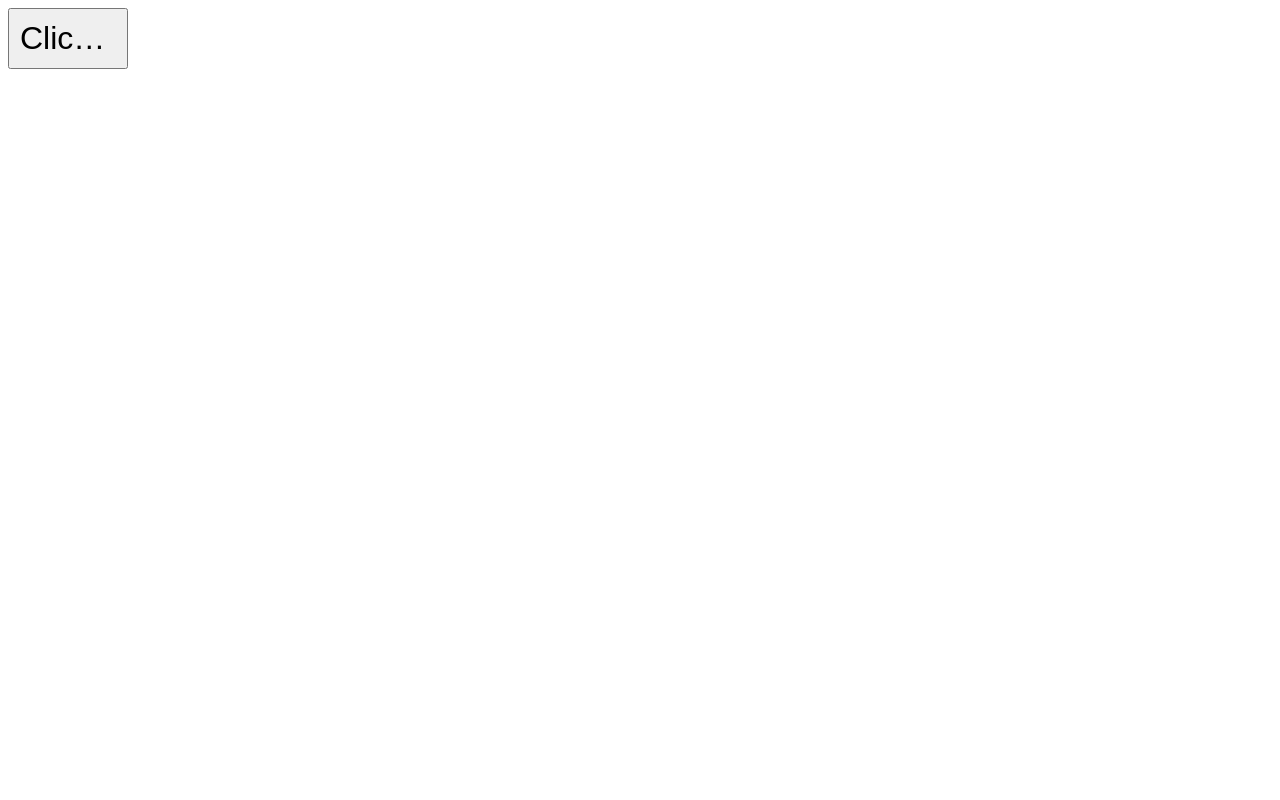
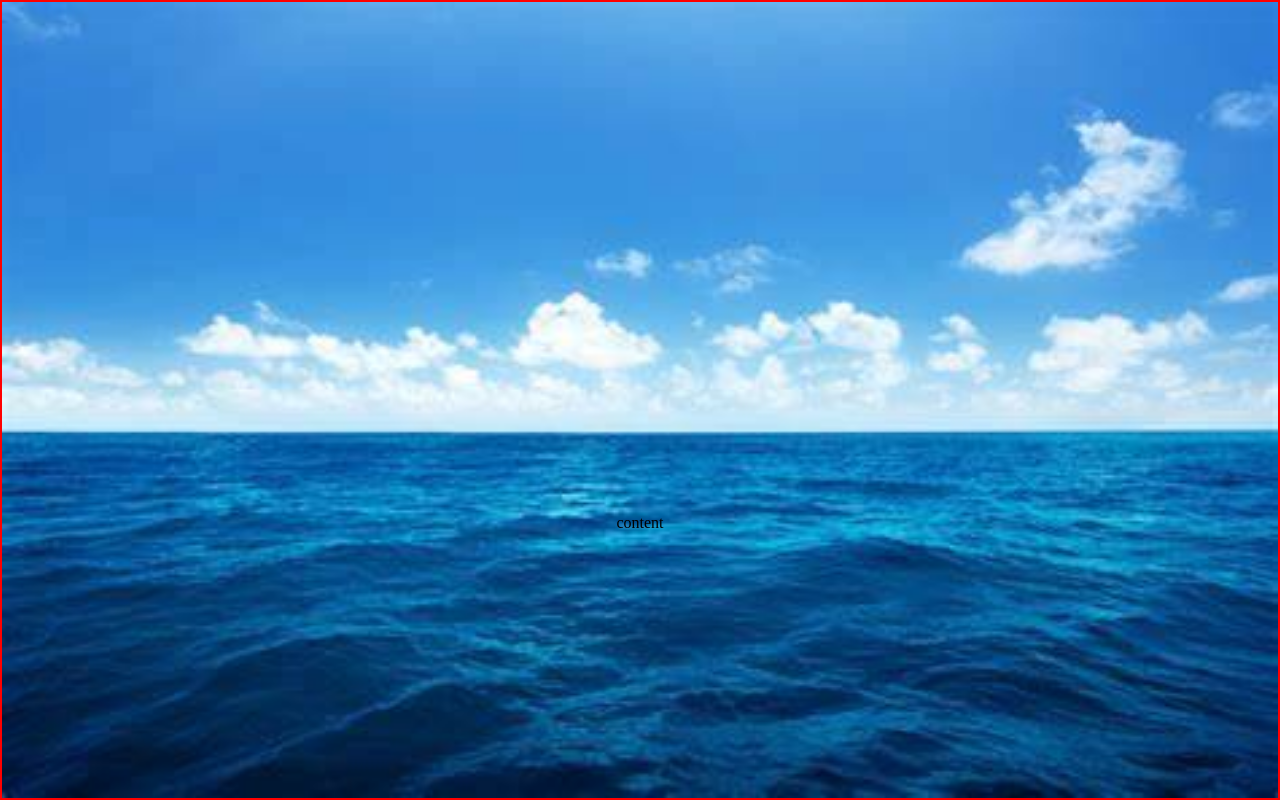
Before and after one commit to Hordiienko-93/Projecte-CSS-Html, a plain HTML site: page index.html in a window 1280 px wide. Drawn offline with Linux system fonts and the light colour scheme.

Commit message:
add backgraund imig

```diff
--- a/assets/css/style.css
+++ b/assets/css/style.css
@@ -1,14 +1,18 @@
-.btn{
-  min-width: 60px;
-  width: 100%;
-   max-width: 120px;
+body{
+  margin: 0;
+
+}
+.container{
+  height: 100vh;
+  padding-top:40%;
+  box-sizing: border-box;
+  border: 2px solid red;
+  background-color: chocolate;
+  background-image: url(./images/sea.jfif);
+  background-repeat: no-repeat;
+  background-size: cover;
+  background-position: center;
+  text-align: center;
 
 
-  padding: 10px;
-  font-size: 2em;
-  text-transform: capitalize;}
-  .text-overflow{
-    overflow: hidden;
-     text-overflow: ellipsis;
-       white-space: nowrap;
-  }
+}
--- a/index.html
+++ b/index.html
@@ -12,8 +12,7 @@
 </head>
 
 <body>
- <button title="Click me Lorem ipsum dolor sit amet consectetur adipisicing elit. Quidem, possimus." class="btn text-overflow">Click... me Lorem ipsum dolor sit amet consectetur adipisicing elit. Quidem, possimus.</button>
-
+  <div class="container">content</div>
 
 
 
```
